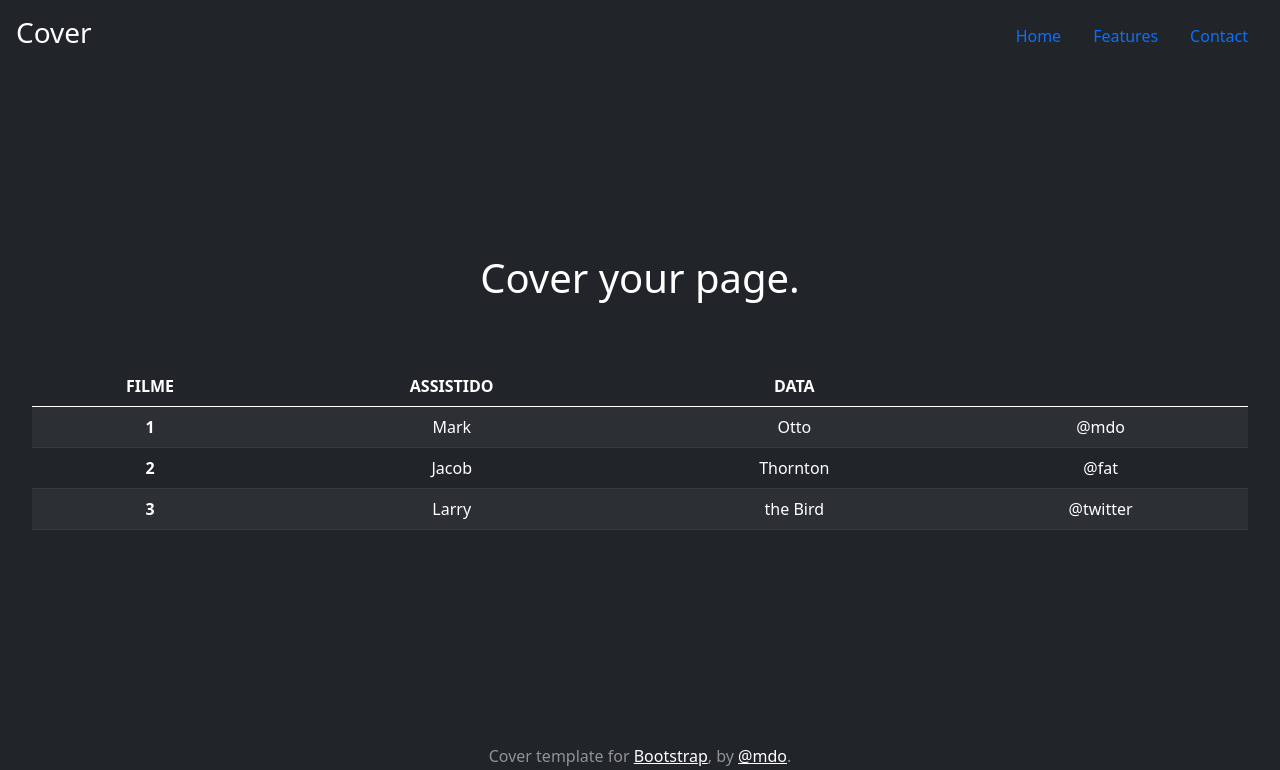
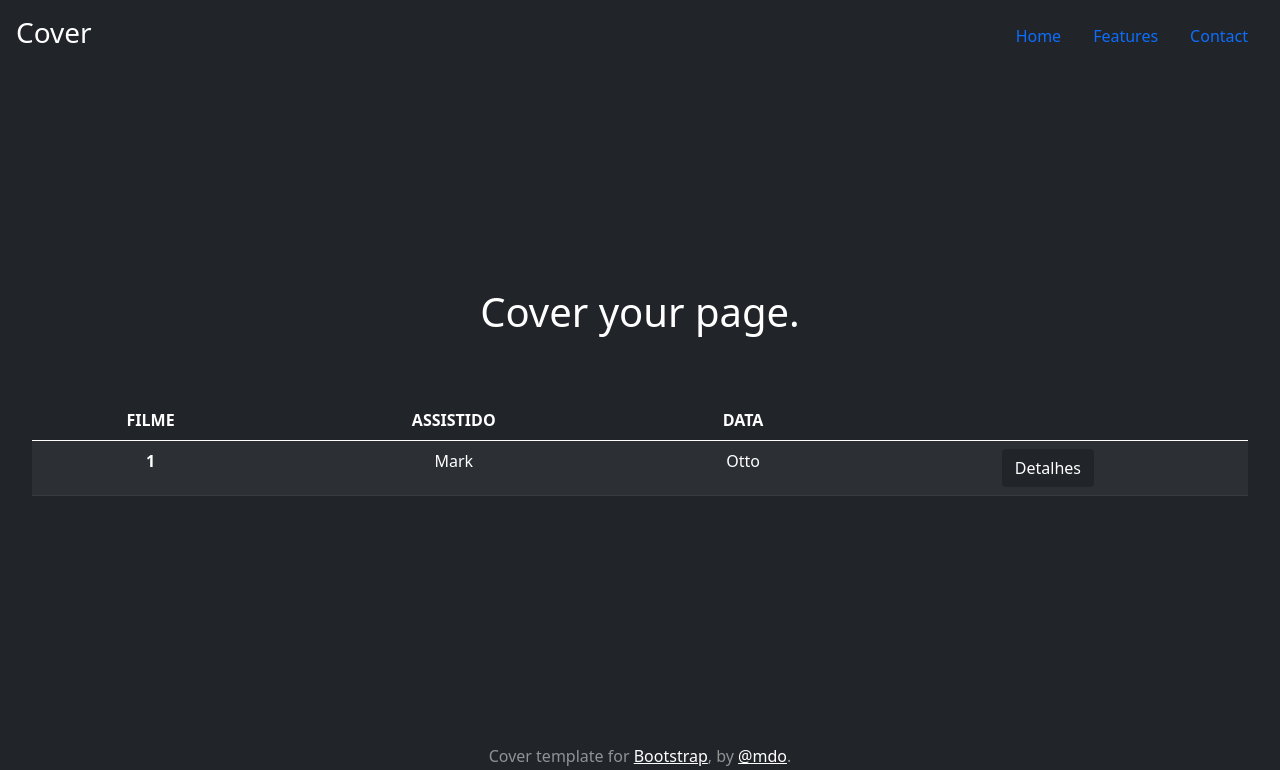
Before and after one commit to gabrielrbas/my_movies_list, a Django app: template home/templates/home/index.html in a window 1280 px wide. Shown: the top 770 px of the page. Run offline with Django 3.2, Linux system fonts and the light colour scheme; the template is opened without the code that fills it, so the values that code supplies are empty; some libraries are stand-ins or nearby versions.

Commit message:
added a button in index.html

```diff
--- a/home/templates/home/index.html
+++ b/home/templates/home/index.html
@@ -17,19 +17,9 @@
         <th scope="row">1</th>
         <td>Mark</td>
         <td>Otto</td>
-        <td>@mdo</td>
-      </tr>
-      <tr>
-        <th scope="row">2</th>
-        <td>Jacob</td>
-        <td>Thornton</td>
-        <td>@fat</td>
-      </tr>
-      <tr>
-        <th scope="row">3</th>
-        <td>Larry</td>
-        <td>the Bird</td>
-        <td>@twitter</td>
+        <td>
+          <a class="btn btn-dark" href="#" role="button">Detalhes</a>
+        </td>
       </tr>
     </tbody>
 </table>
```
